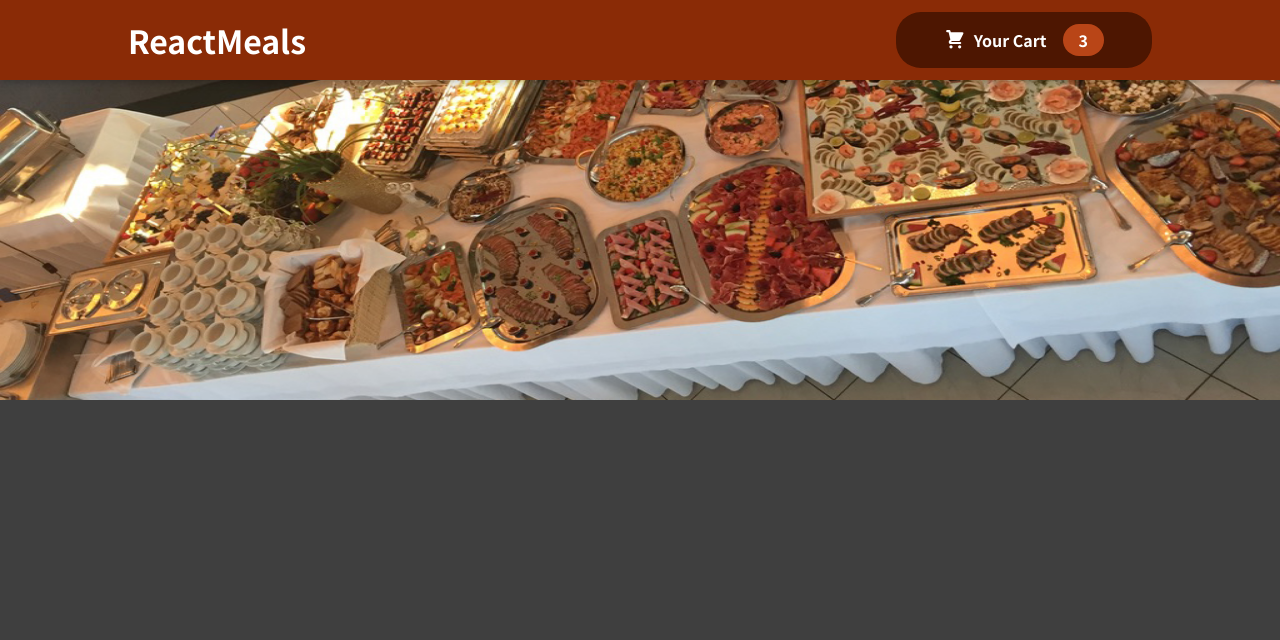
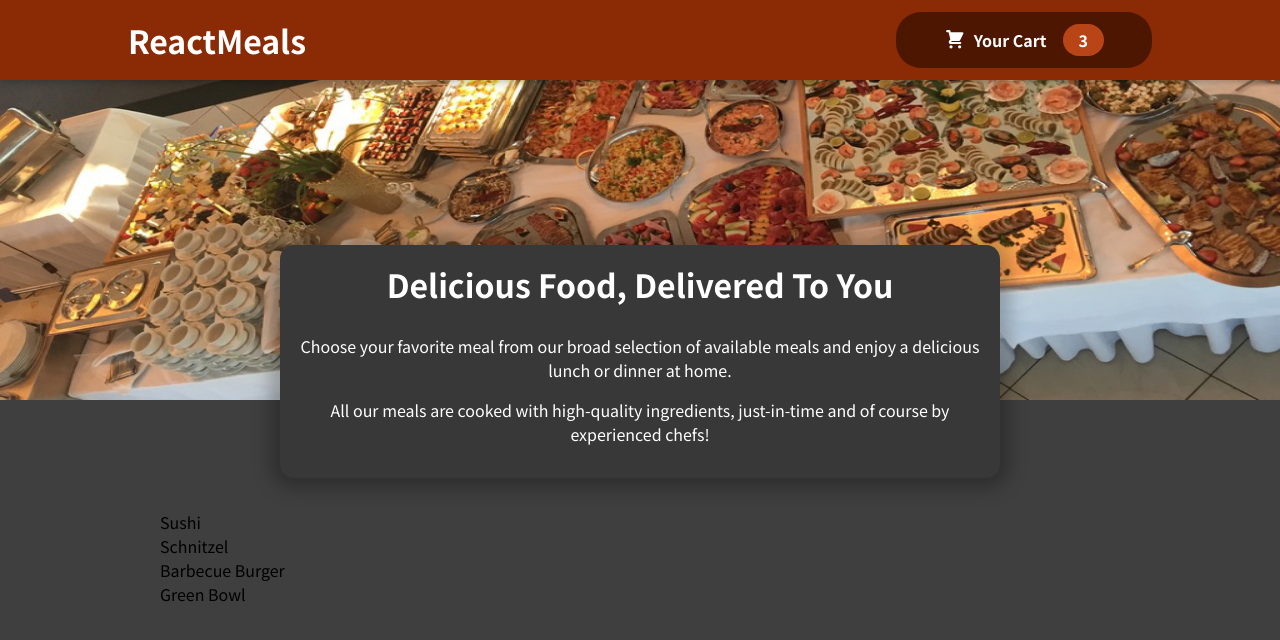
Before and after one commit to davmz/Food-Order-App, a JavaScript app: page / in a window 1280 px wide. Shown: the top 640 px of the page. Built offline with nearby package versions, Linux system fonts and the light colour scheme.

Commit message:
Configured application summary and meals component files

```diff
--- a/src/App.js
+++ b/src/App.js
@@ -1,9 +1,14 @@
+import Meals from "./components/Meals/Meals";
 import Header from "./components/Layout/Header";
 
 function App() {
   return (
     <>
       <Header />
+
+      <main>
+        <Meals />
+      </main>
     </>
   );
 }
--- a/src/components/Layout/HeaderCartButton.js
+++ b/src/components/Layout/HeaderCartButton.js
@@ -1,4 +1,4 @@
-import CartIcon from "./Cart/CartIcon";
+import CartIcon from "../Cart/CartIcon";
 
 import classes from "./HeaderCartButton.module.css";
 
--- /dev/null
+++ b/src/components/Meals/AvailableMeals.js
@@ -0,0 +1,53 @@
+import classes from "./AvailableMeals.module.css";
+
+const DUMMY_MEALS = [
+    {
+        id: 'm1',
+        name: 'Sushi',
+        description: 'Finest fish and veggies',
+        price: 22.99,
+    },
+    {
+        id: 'm2',
+        name: 'Schnitzel',
+        description: 'A german specialty!',
+        price: 16.5,
+    },
+    {
+        id: 'm3',
+        name: 'Barbecue Burger',
+        description: 'American, raw, meaty',
+        price: 12.99,
+    },
+    {
+        id: 'm4',
+        name: 'Green Bowl',
+        description: 'Healthy...and green...',
+        price: 18.99,
+    },
+];
+
+/**
+ * Returns the Available Meals component.
+ *
+ * @returns The Available Meals component.
+ */
+const AvailableMeals = () => {
+    const mealsList = DUMMY_MEALS.map((meal) => (
+        <li>
+            {meal.name}
+        </li>
+    ));
+
+    return (
+        <>
+            <section className={classes.meals}>
+                <ul>
+                    {mealsList}
+                </ul>
+            </section>
+        </>
+    );
+};
+
+export default AvailableMeals;
--- /dev/null
+++ b/src/components/Meals/AvailableMeals.module.css
@@ -0,0 +1,24 @@
+.meals {
+    width: 90%;
+    max-width: 60rem;
+    margin: 2rem auto;
+    animation: meals-appear 1s ease-out forwards;
+}
+
+.meals ul {
+    margin: 0;
+    padding: 0;
+    list-style: none;
+}
+
+@keyframes meals-appear {
+    from {
+        opacity: 0;
+        transform: translateY(3rem);
+    }
+
+    to {
+        opacity: 1;
+        transform: translateY(0);
+    }
+}
--- /dev/null
+++ b/src/components/Meals/Meals.js
@@ -0,0 +1,19 @@
+import MealsSummary from "./MealsSummary";
+import AvailableMeals from "./AvailableMeals";
+
+/**
+ * Returns the Meals component.
+ *
+ * @returns The Meals component.
+ */
+const Meals = () => {
+    return (
+        <>
+            <MealsSummary />
+
+            <AvailableMeals />
+        </>
+    );
+};
+
+export default Meals;
--- /dev/null
+++ b/src/components/Meals/MealsSummary.js
@@ -0,0 +1,28 @@
+import classes from './MealsSummary.module.css';
+
+/**
+ * Returns the Meals Summary component.
+ *
+ * @returns The Meals Summary component.
+ */
+const MealsSummary = () => {
+    return (
+        <>
+            <section className={classes.summary}>
+                <h2>Delicious Food, Delivered To You</h2>
+
+                <p>
+                    Choose your favorite meal from our broad selection of available meals
+                    and enjoy a delicious lunch or dinner at home.
+                </p>
+
+                <p>
+                    All our meals are cooked with high-quality ingredients, just-in-time and
+                    of course by experienced chefs!
+                </p>
+            </section>
+        </>
+    );
+};
+
+export default MealsSummary;
--- /dev/null
+++ b/src/components/Meals/MealsSummary.module.css
@@ -0,0 +1,18 @@
+.summary {
+    width: 90%;
+    margin: auto;
+    padding: 1rem;
+    color: white;
+    max-width: 45rem;
+    text-align: center;
+    margin-top: -10rem;
+    position: relative;
+    border-radius: 14px;
+    background-color: #383838;
+    box-shadow: 0 1px 18px 10px rgba(0, 0, 0, 0.25);
+}
+
+    .summary h2 {
+        margin-top: 0;
+        font-size: 2rem;
+    }
```
Also changed, not shown: src/components/Cart/CartIcon.js (renamed from src/components/Layout/Cart/CartIcon.js).
